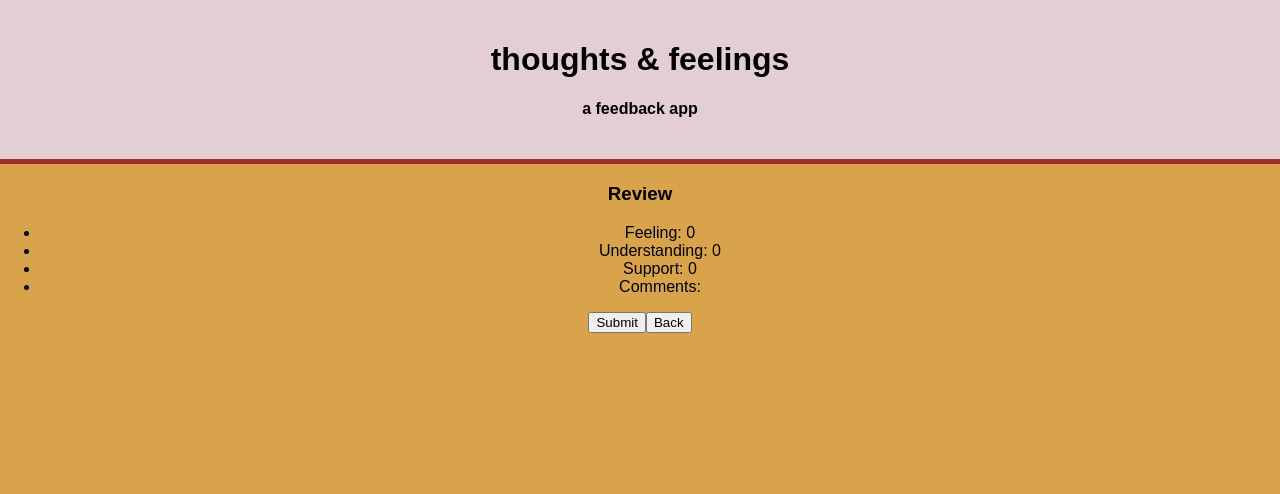
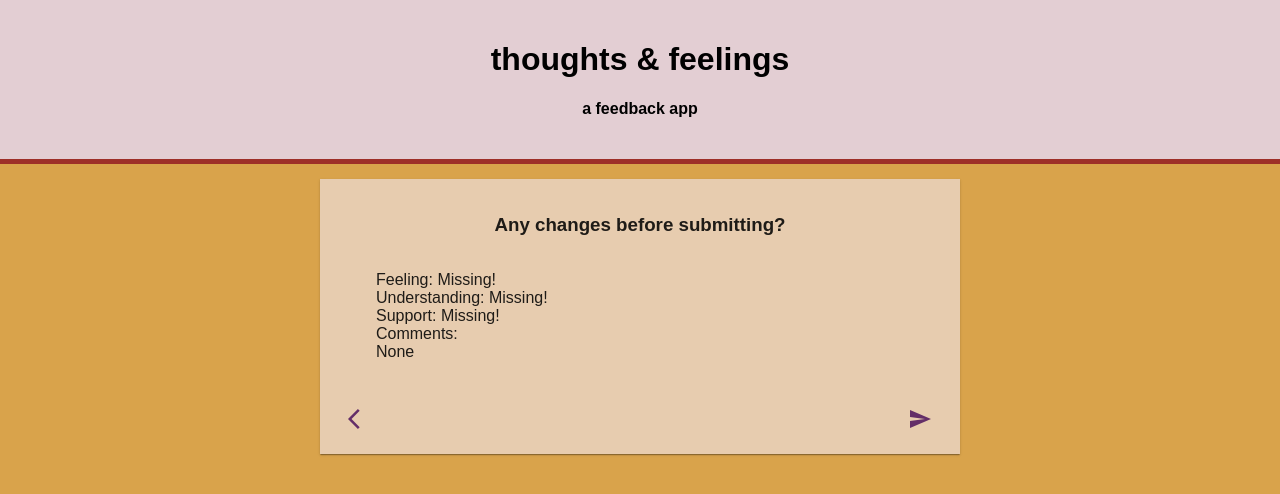
Before and after one commit to jdh2021/redux-feedback-app, a React (Create React App) app: page /#/review in a window 1280 px wide. Shown: the top 494 px of the page. Built offline with nearby package versions, Linux system fonts and the light colour scheme; a web font is replaced by a local one.

Commit message:
updated styling for review component. added conditional rendering if feedback for feeling, understanding, or support is not provided.

```diff
--- a/src/components/App/App.css
+++ b/src/components/App/App.css
@@ -21,3 +21,8 @@
     background-color: #fff7c9;
     font-size: 1rem;
 }
+
+.Review-list {
+    list-style: none;
+    text-align: left;
+}
--- a/src/components/Comments/Comments.jsx
+++ b/src/components/Comments/Comments.jsx
@@ -29,7 +29,7 @@ const Comments = () => {
             </Grid>
             <Grid item xs={6}>
                 <Card
-                    sx ={{ minWidth: 300, minHeight: 275}}
+                    sx ={{minWidth: 300, minHeight: 275}}
                     style={{backgroundColor: "#e7ccaf"}}
                     square>
                     <CardContent sx={{minWidth: 200, minHeight: 175, display: "flex", flexDirection: "column", justifyContent: "center"}}>
@@ -43,7 +43,7 @@ const Comments = () => {
                             </textarea>
                         </CardContent>
                     </CardContent>
-                    <CardActions sx={{ display: "flex", flexDirection: "row", justifyContent: "space-between" }}>
+                    <CardActions sx={{display: "flex", flexDirection: "row", justifyContent: "space-between"}}>
                         <Button onClick={history.goBack}>
                             <ArrowBackIosIcon style={{color:"#642e68"}}/>
                         </Button>
--- a/src/components/Feeling/Feeling.jsx
+++ b/src/components/Feeling/Feeling.jsx
@@ -43,7 +43,7 @@ const Feeling = () => {
             </Grid>
             <Grid item xs={6}>
                 <Card
-                    sx ={{ minWidth: 300, minHeight: 275}}
+                    sx ={{minWidth: 300, minHeight: 275}}
                     style={{backgroundColor: "#e7ccaf"}}
                     square>
                     <CardContent sx={{minWidth: 200, minHeight: 175, display: "flex", flexDirection: "column", justifyContent: "center"}}>
@@ -60,7 +60,7 @@ const Feeling = () => {
                             />
                         </CardContent>
                     </CardContent>
-                    <CardActions sx={{ display: "flex", flexDirection: "row", justifyContent: "right" }}>
+                    <CardActions sx={{display: "flex", flexDirection: "row", justifyContent: "right"}}>
                         <Button onClick={goForward}>
                             <ArrowForwardIosIcon style={{color: "#642e68"}}/>
                         </Button>
--- a/src/components/Review/Review.jsx
+++ b/src/components/Review/Review.jsx
@@ -2,6 +2,15 @@
 import { useHistory } from 'react-router-dom';
 import { useDispatch, useSelector } from 'react-redux';
 import axios from 'axios';
+
+import Button from '@mui/material/Button';
+import Box from '@mui/material/Box';
+import Grid from '@mui/material/Grid';
+import Card from '@mui/material/Card';
+import CardContent from '@mui/material/CardContent';
+import CardActions from '@mui/material/CardActions';
+import ArrowBackIosIcon from '@mui/icons-material/ArrowBackIos';
+import SendIcon from '@mui/icons-material/Send';
 
 const Review = () => {
     // use history to navigate between pages
@@ -15,12 +24,10 @@ const Review = () => {
      const dispatch = useDispatch();
 
     // POST request to server
-    const submitFeedback = () => {
+    const postFeedback = () => {
         // conditional in case user goes to '/review' directly in browser
-        if ( feeling <1 || feeling >5 ||
-            understanding <1 || understanding >5 ||
-            support <1 || support >5) {
-                alert('You haven\'t added the required information. Please go back and choose a number from 1 to 5 for Feeling, Understanding, and Support.')
+        if ( feeling < 1 || understanding < 1 || support < 1) {
+                alert('You\'re missing feedback. Please go back and select a number from 1 to 5 for the field(s) indicated below.')
                 return;
         }
         axios({
@@ -41,17 +48,39 @@ const Review = () => {
         })
     }
 
-    return (<div>
-        <h3>Review</h3>
-            <ul>
-                <li>Feeling: {feeling} </li>
-                <li>Understanding: {understanding} </li>
-                <li>Support: {support} </li>
-                <li>Comments: {comments}</li>
-            </ul>
-        <button onClick={submitFeedback}>Submit</button>
-        <button onClick={history.goBack}>Back</button>
-    </div>)
+    return <Box sx={{ flexGrow: 1 }}>
+        <Grid container>
+            <Grid item xs>
+            </Grid>
+            <Grid item xs={6}>
+                <Card
+                    sx ={{ minWidth: 300, minHeight: 275 }}
+                    style={{backgroundColor: "#e7ccaf"}}
+                    square>
+                    <CardContent sx={{minWidth: 200, minHeight: 175, display: "flex", flexDirection: "column", justifyContent: "center"}}>
+                        <h3>Any changes before submitting?</h3>
+                        <ul className="Review-list">
+                            <li>Feeling: {feeling < 1 ? <span>Missing!</span> : <span>{feeling}</span>}</li>
+                            <li>Understanding: {understanding < 1 ? <span>Missing!</span> : <span>{understanding}</span>}</li>
+                            <li>Support: {understanding < 1 ? <span>Missing!</span> : <span>{understanding}</span>} </li>
+                            <li>Comments:</li>
+                            <li>{comments === '' ? <span>None</span> : <span>{comments}</span>}</li>
+                        </ul>
+                    </CardContent>
+                    <CardActions sx={{display: "flex", flexDirection: "row", justifyContent: "space-between"}}>
+                        <Button onClick={history.goBack}>
+                            <ArrowBackIosIcon style={{color:"#642e68"}} />
+                        </Button>
+                        <Button onClick={postFeedback}>
+                            <SendIcon style={{color:"#642e68"}} />
+                        </Button>
+                    </CardActions>
+                </Card>
+            </Grid>
+            <Grid item xs>
+            </Grid>
+        </Grid>
+    </Box>
 }
 
 export default Review;
--- a/src/components/Support/Support.jsx
+++ b/src/components/Support/Support.jsx
@@ -42,7 +42,7 @@ const Support = () => {
             </Grid>
             <Grid item xs={6}>
                 <Card
-                    sx ={{ minWidth: 300, minHeight: 275}}
+                    sx ={{minWidth: 300, minHeight: 275}}
                     style={{backgroundColor: "#e7ccaf"}}
                     square>
                     <CardContent sx={{minWidth: 200, minHeight: 175, display: "flex", flexDirection: "column", justifyContent: "center"}}>
@@ -59,7 +59,7 @@ const Support = () => {
                             />
                         </CardContent>
                     </CardContent>
-                    <CardActions sx={{ display: "flex", flexDirection: "row", justifyContent: "space-between" }}>
+                    <CardActions sx={{display: "flex", flexDirection: "row", justifyContent: "space-between"}}>
                         <Button onClick={history.goBack}>
                             <ArrowBackIosIcon style={{color:"#642e68"}}/>
                         </Button>
--- a/src/components/Understanding/Understanding.jsx
+++ b/src/components/Understanding/Understanding.jsx
@@ -42,7 +42,7 @@ const Understanding = () => {
             </Grid>
             <Grid item xs={6}>
                 <Card
-                    sx ={{ minWidth: 300, minHeight: 275}}
+                    sx ={{minWidth: 300, minHeight: 275}}
                     style={{backgroundColor: "#e7ccaf"}}
                     square>
                     <CardContent sx={{minWidth: 200, minHeight: 175, display: "flex", flexDirection: "column", justifyContent: "center"}}>
@@ -59,7 +59,7 @@ const Understanding = () => {
                             />
                         </CardContent>
                     </CardContent>
-                    <CardActions sx={{ display: "flex", flexDirection: "row", justifyContent: "space-between" }}>
+                    <CardActions sx={{display: "flex", flexDirection: "row", justifyContent: "space-between"}}>
                         <Button onClick={history.goBack}>
                             <ArrowBackIosIcon style={{color:"#642e68"}}/>
                         </Button>
```
